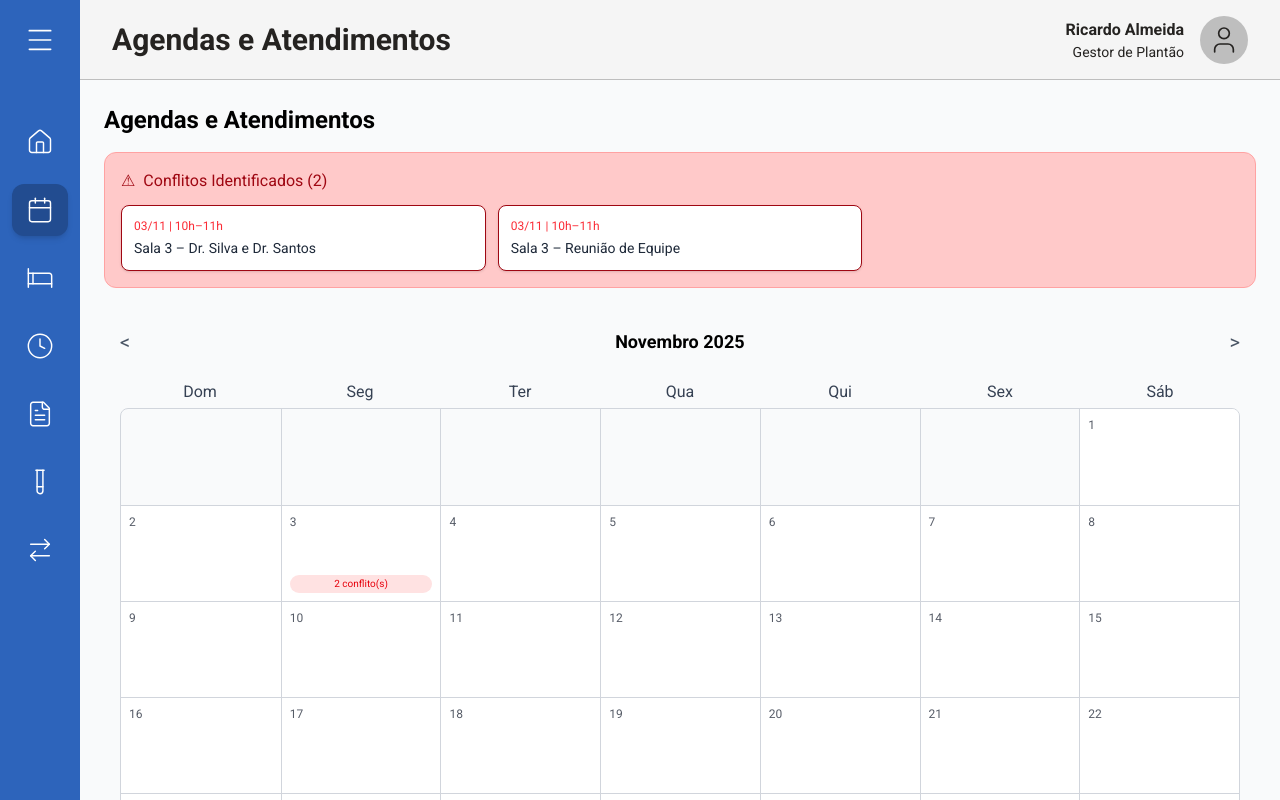
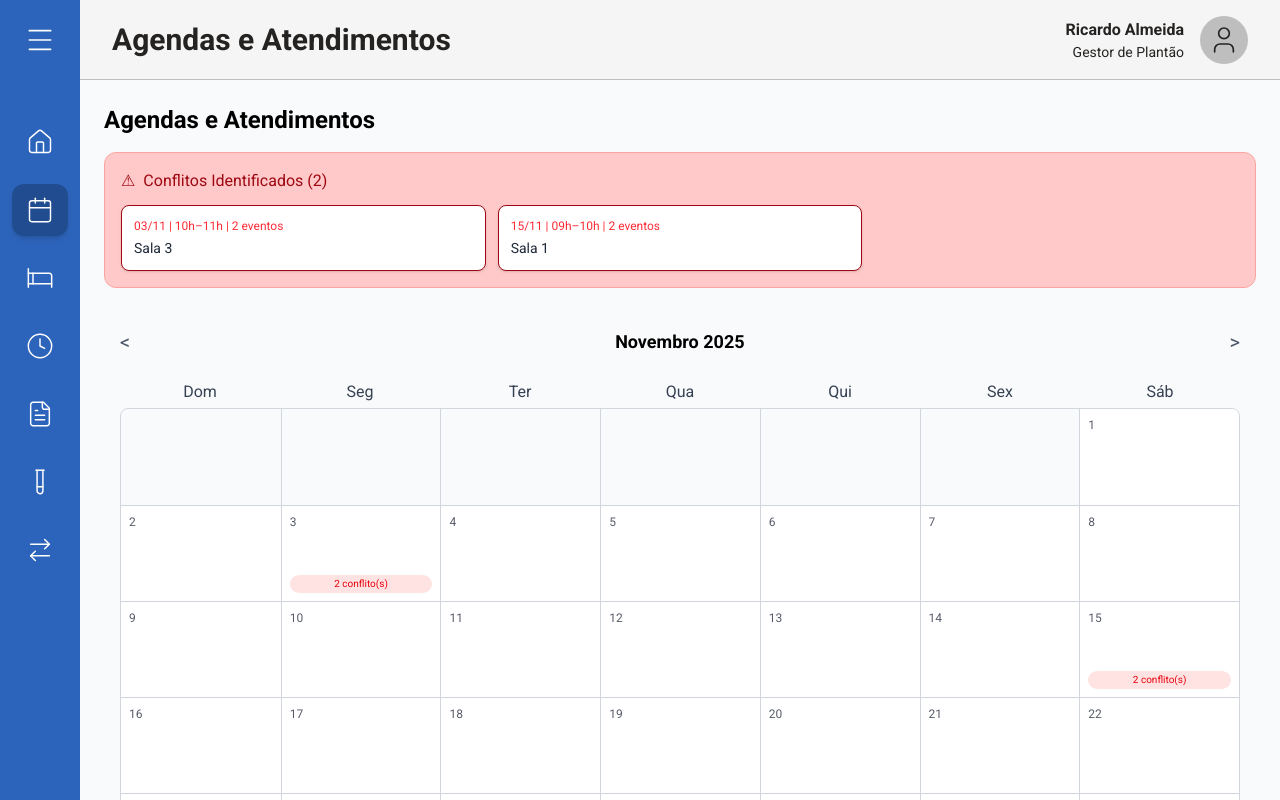
Before and after one commit to llicels/trabalho_banco_de_dados, a React (Vite) app in the folder frontend/: page /agendas in a window 1280 px wide. Built offline with nearby package versions, Linux system fonts and the light colour scheme.

Commit message:
corrigi um probleminha que deu

```diff
--- a/frontend/src/components/agendas/CalendarioDeConflitos.jsx
+++ b/frontend/src/components/agendas/CalendarioDeConflitos.jsx
@@ -1,18 +1,21 @@
-import { useState } from "react";
-
 export default function CalendarioDeConflitos({
   weeks,
   currentYear,
-  mockConflitos,
+  conflictAlerts, // Lista de ALERTA DE CONFLITOS (agrupados)
   nextMonth,
   prevMonth,
   date,
+  // Props de estado e manipulação do Pop-up (vindo de Agendas.jsx)
+  activeConflictAlert,
+  setActiveConflictAlert,
+  handleConflictClick,
 }) {
-  const [selectedConflict, setSelectedConflict] = useState(null);
 
-  function getConflictsForDay(day) {
-    if (!day) return [];
-    return mockConflitos.filter((c) => c.day === day);
+  // Encontra o objeto de Alerta de Conflito para um dia específico
+  function getConflictAlertForDay(day) {
+    if (!day) return null;
+    // Retorna o objeto de alerta (que contém a lista de eventos conflitantes)
+    return conflictAlerts.find((c) => c.day === day);
   }
 
   const monthName = date.toLocaleString("pt-BR", { month: "long" });
@@ -20,7 +23,7 @@ export default function CalendarioDeConflitos({
   return (
     <div className="p-4">
 
-      {/* Cabeçalho do mês*/}
+      {/* Cabeçalho do mês e Navegação */}
       <div className="flex justify-between items-center mb-6">
         <button
           onClick={prevMonth}
@@ -41,7 +44,7 @@ export default function CalendarioDeConflitos({
         </button>
       </div>
 
-      {/* Cabeçalho semanal (Dom, Seg, Ter...)*/}
+      {/* Cabeçalho semanal (Dom, Seg, Ter...) */}
       <div className="grid grid-cols-7 text-center text-gray-700 font-medium mb-1">
         <div>Dom</div>
         <div>Seg</div>
@@ -55,11 +58,11 @@ export default function CalendarioDeConflitos({
       {/* DIAS - Corpo do Calendário */}
       <div
         className="grid grid-cols-7 border border-gray-300 rounded-lg overflow-hidden"
-        style={{ borderWidth: '1px' }} // Garante uma borda fina externa
+        style={{ borderWidth: '1px' }}
       >
         {weeks.map((week, wi) =>
           week.map((day, di) => {
-            const conflicts = getConflictsForDay(day);
+            const conflictAlert = getConflictAlertForDay(day);
 
             return (
               <div
@@ -70,13 +73,13 @@ export default function CalendarioDeConflitos({
                   // CLASSE PARA DIVISORES INTERNOS (Bordas L e T)
                   border-l border-t border-gray-300
                   flex flex-col text-sm
-                  // 💡 ALTERAÇÃO 2: Dias do mês atual têm bg-white. Dias vazios (null) têm bg-transparent.
+                  // Fundo transparente para dias vazios (bg-transparent) e fundo branco para dias preenchidos
                   ${day ? "text-gray-900 bg-white hover:bg-gray-50" : "bg-transparent"}
                   transition
 
                   // REMOVENDO BORDAS DA PRIMEIRA COLUNA E PRIMEIRA LINHA PARA EFEITO DE GRID
-                  ${di === 0 ? 'border-l-0' : ''} // Remove borda L da primeira coluna
-                  ${wi === 0 ? 'border-t-0' : ''} // Remove borda T da primeira linha
+                  ${di === 0 ? 'border-l-0' : ''}
+                  ${wi === 0 ? 'border-t-0' : ''}
                 `}
               >
                 {/* número do dia */}
@@ -85,12 +88,13 @@ export default function CalendarioDeConflitos({
                 </span>
 
                 {/* Marcador de Conflito */}
-                {conflicts.length > 0 && (
+                {conflictAlert && (
                   <button
-                    onClick={() => setSelectedConflict(conflicts[0])}
+                    // Chama a função combinada para abrir o popup E rolar para o dia
+                    onClick={() => handleConflictClick(conflictAlert)}
                     className="mt-auto bg-red-100 text-red-600 text-[10px] px-2 py-0.5 rounded-full hover:bg-red-200 transition"
                   >
-                    {conflicts.length} conflito(s)
+                    {conflictAlert.count} conflito(s)
                   </button>
                 )}
               </div>
@@ -100,27 +104,37 @@ export default function CalendarioDeConflitos({
       </div>
 
       {/* POPUP DE DETALHES DO CONFLITO */}
-      {selectedConflict && (
+      {activeConflictAlert && (
         <div className="fixed inset-0 bg-black/40 flex items-center justify-center z-50">
-          <div className="bg-white p-6 rounded-xl shadow-xl w-80">
-            <h2 className="text-lg font-semibold text-gray-800 mb-2">
-                {/* EXIBINDO A DATA COMPLETA */}
-                Conflito em {selectedConflict.date}
+          <div className="bg-white p-6 rounded-xl shadow-xl w-96">
+
+            <h2 className="text-xl font-bold text-red-700 mb-2">
+                Conflito: {activeConflictAlert.sala}
             </h2>
 
-            <p className="text-gray-600 mb-1">
-              **Horário:** {selectedConflict.hora}
-            </p>
-            <p className="text-gray-600 mb-1">
-              **Local:** {selectedConflict.sala}
-            </p>
-            <p className="text-gray-600 mb-4">
-              **Descrição:** {selectedConflict.desc}
+            <p className="text-gray-700 mb-4 font-bold">
+              Data: {activeConflictAlert.date} | Horário: {activeConflictAlert.hora}
             </p>
 
+            <h3 className="text-lg font-semibold text-gray-800 mb-2 border-b pb-1">
+              Eventos Conflitantes ({activeConflictAlert.count})
+            </h3>
+
+            {/* Iterando sobre os eventos conflitantes */}
+            {activeConflictAlert.events.map((event, index) => (
+                <div key={event.id} className={`p-3 rounded-lg ${index % 2 === 0 ? 'bg-gray-50' : 'bg-white'} mb-2`}>
+                    <p className="text-sm font-medium text-gray-900">
+                        {event.desc}
+                    </p>
+                    <p className="text-xs text-gray-500">
+                        ID do Agendamento: {event.id}
+                    </p>
+                </div>
+            ))}
+
             <button
-              onClick={() => setSelectedConflict(null)}
-              className="w-full bg-gray-800 text-white py-2 rounded-lg hover:bg-gray-700 transition"
+              onClick={() => setActiveConflictAlert(null)}
+              className="mt-4 w-full bg-gray-800 text-white py-2 rounded-lg hover:bg-gray-700 transition"
             >
               Fechar
             </button>
--- a/frontend/src/pages/Agendas.jsx
+++ b/frontend/src/pages/Agendas.jsx
@@ -10,87 +10,85 @@ function formatDay(day, month) {
 
 export function Agendas() {
   // -----------------------------
-  // MOCK DE EVENTOS (não conflitos, mas todos os agendamentos)(Só para o teste, sem implementar o banco de dados ainda)
+  // MOCK DE EVENTOS
   // -----------------------------
   const mockEventos = [
-    // Conflito REAL: Mesmo dia (3), mesma sala (Sala 3), mesmo horário (10h–11h)
+    // Conflito REAL A: Mesmo dia (3), mesma sala (Sala 3), mesmo horário (10h–11h)
     { id: 1, day: 3, sala: "Sala 3", desc: "Dr. Silva e Dr. Santos", hora: "10h–11h" },
     { id: 5, day: 3, sala: "Sala 3", desc: "Reunião de Equipe", hora: "10h–11h" }, // <-- CONFLITO!
 
-    // NÃO é Conflito (Sala diferente): Dia 3, Horário diferente (14h-15h)
+    // Conflito REAL B: Outro conflito para testar o agrupamento
+    { id: 6, day: 15, sala: "Sala 1", desc: "Consulta Dra. Ana", hora: "09h–10h" },
+    { id: 7, day: 15, sala: "Sala 1", desc: "Exame de Rotina", hora: "09h–10h" }, // <-- CONFLITO!
+
+    // NÃO é Conflito (Sala diferente)
     { id: 2, day: 3, sala: "Sala 1", desc: "Dra. Maria e Dra. Ana", hora: "14h–15h" },
-
-    // NÃO é Conflito (Dia diferente)
-    { id: 3, day: 7, sala: "Sala 3", desc: "Dr. Silva e Dr. Santos", hora: "10h–11h" },
 
     // Evento único
     { id: 4, day: 20, sala: "Sala 2", desc: "Reunião de Projetos", hora: "16h–17h" },
   ];
 
   // -----------------------------
-  // ESTADO DO CALENDÁRIO
+  // ESTADO DO CALENDÁRIO & POPUP
   // -----------------------------
-  const [currentMonth, setCurrentMonth] = useState(10); // 10 = Novembro
+  const [currentMonth, setCurrentMonth] = useState(10);
   const [currentYear, setCurrentYear] = useState(2025);
+  // Armazena o grupo de eventos conflitantes (o objeto completo do alerta)
+  const [activeConflictAlert, setActiveConflictAlert] = useState(null);
 
   const date = new Date(currentYear, currentMonth, 1);
   const firstWeekday = date.getDay();
   const daysInMonth = new Date(currentYear, currentMonth + 1, 0).getDate();
 
+
   // -----------------------------
   // FUNÇÃO DE IDENTIFICAÇÃO DE CONFLITOS REAIS
   // -----------------------------
   const findTrueConflicts = (events) => {
-    const conflicts = [];
     const eventMap = new Map();
+    const trueConflicts = [];
 
-    // Cria uma chave única para a combinação de dia, sala e hora
+    // 1. Agrupar eventos por CHAVE ÚNICA (dia-sala-hora)
     events.forEach(event => {
       const key = `${event.day}-${event.sala}-${event.hora}`;
-
       if (!eventMap.has(key)) {
         eventMap.set(key, []);
       }
       eventMap.get(key).push(event);
     });
 
-    // Filtra apenas as chaves que têm 2 ou mais eventos
-    eventMap.forEach(eventList => {
+    // 2. Criar alertas de conflito a partir dos grupos com mais de 1 evento
+    eventMap.forEach((eventList, key) => {
       if (eventList.length > 1) {
-        // Adiciona todos os eventos conflitantes à lista de conflitos
-        eventList.forEach(event => {
-            if (!conflicts.some(c => c.id === event.id)) {
-                // Adiciona a data formatada e o grupo de conflito
-                conflicts.push({
-                    ...event,
-                    date: formatDay(event.day, currentMonth),
-                    isConflict: true
-                });
-            }
+        // Criamos um objeto de ALERTA único por conflito
+        const firstEvent = eventList[0];
+        trueConflicts.push({
+          key: key, // Chave única
+          day: firstEvent.day,
+          sala: firstEvent.sala,
+          hora: firstEvent.hora,
+          date: formatDay(firstEvent.day, currentMonth),
+          events: eventList, // Lista de TODOS os eventos envolvidos
+          count: eventList.length,
         });
       }
     });
 
-    // Garante que a lista de conflitos seja única por ID, e ordenada por dia
-    const uniqueConflicts = Array.from(new Set(conflicts.map(c => c.id)))
-                                .map(id => conflicts.find(c => c.id === id))
-                                .sort((a, b) => a.day - b.day);
-
-    return uniqueConflicts;
+    return trueConflicts.sort((a, b) => a.day - b.day);
   };
 
-  // Lista de conflitos REAIS a ser usada na renderização
-  const trueConflicts = findTrueConflicts(mockEventos);
+  // Lista de ALERTA DE CONFLITOS REAIS
+  const conflictAlerts = findTrueConflicts(mockEventos);
 
   // -----------------------------
   // GERA MATRIZ DO CALENDÁRIO
   // -----------------------------
   const weeks = [];
   let dayCounter = 1;
+  // ... (lógica de weeks, firstWeekday, daysInMonth) ...
 
   for (let w = 0; w < 6; w++) {
     const week = [];
-
     for (let d = 0; d < 7; d++) {
       if ((w === 0 && d < firstWeekday) || dayCounter > daysInMonth) {
         week.push(null);
@@ -99,7 +97,6 @@ export function Agendas() {
         dayCounter++;
       }
     }
-
     weeks.push(week);
   }
 
@@ -109,20 +106,27 @@ export function Agendas() {
   const nextMonth = () => {
     setCurrentMonth((prev) => (prev === 11 ? 0 : prev + 1));
     if (currentMonth === 11) setCurrentYear((y) => y + 1);
+    setActiveConflictAlert(null); // Fecha o pop-up ao mudar o mês
   };
 
   const prevMonth = () => {
     setCurrentMonth((prev) => (prev === 0 ? 11 : prev - 1));
     if (currentMonth === 0) setCurrentYear((y) => y - 1);
+    setActiveConflictAlert(null); // Fecha o pop-up ao mudar o mês
   };
 
   // -----------------------------
-  // FUNÇÃO PARA SCROLL PARA UM DIA
+  // FUNÇÕES DE AÇÃO
   // -----------------------------
   const scrollToDay = (day) => {
     const el = document.getElementById(`day-${day}`);
     if (el) el.scrollIntoView({ behavior: "smooth", block: "center" });
   };
+
+  const handleConflictClick = (conflictAlert) => {
+    setActiveConflictAlert(conflictAlert); // Abre o pop-up
+    scrollToDay(conflictAlert.day);      // Rola para o dia
+  }
 
   return (
     <div className="p-6">
@@ -134,26 +138,26 @@ export function Agendas() {
       -------------------------- */}
       <div className="bg-red-200 border border-red-300 text-red-800 p-4 rounded-xl mb-6">
         <p className="font-medium mb-3 flex items-center gap-2">
-          <span>⚠</span> Conflitos Identificados ({trueConflicts.length})
+          <span>⚠</span> Conflitos Identificados ({conflictAlerts.length})
         </p>
 
         <div className="grid grid-cols-3 gap-3">
-          {/*Iterando apenas sobre os trueConflicts */}
-          {trueConflicts.map((c) => (
+          {conflictAlerts.map((alert) => (
             <button
-              key={c.id}
-              onClick={() => scrollToDay(c.day)}
+              key={alert.key}
+              // Chama a função combinada
+              onClick={() => handleConflictClick(alert)}
               className="bg-white p-3 rounded-lg shadow-sm border hover:bg-red-50 transition flex flex-col items-start"
             >
                 <span className="text-xs font-normal text-red-500 mb-1">
-                    {c.date} | {c.hora}
+                    {alert.date} | {alert.hora} | {alert.count} eventos
                 </span>
                 <span className="text-sm font-medium text-gray-800">
-                    {c.sala} – {c.desc}
+                    {alert.sala}
                 </span>
             </button>
           ))}
-          {trueConflicts.length === 0 && (
+          {conflictAlerts.length === 0 && (
             <p className="text-red-700 col-span-3">Nenhum conflito encontrado para este mês.</p>
           )}
         </div>
@@ -166,10 +170,15 @@ export function Agendas() {
         weeks={weeks}
         currentMonth={currentMonth}
         currentYear={currentYear}
-        mockConflitos={trueConflicts} // Passando os conflitos REAIS
+        conflictAlerts={conflictAlerts} // Passando os alertas agrupados
         nextMonth={nextMonth}
         prevMonth={prevMonth}
         date={date}
+
+        // PASSANDO O ESTADO E FUNÇÕES DO POPUP PARA O COMPONENTE
+        activeConflictAlert={activeConflictAlert}
+        setActiveConflictAlert={setActiveConflictAlert}
+        handleConflictClick={handleConflictClick}
       />
     </div>
   );
```
